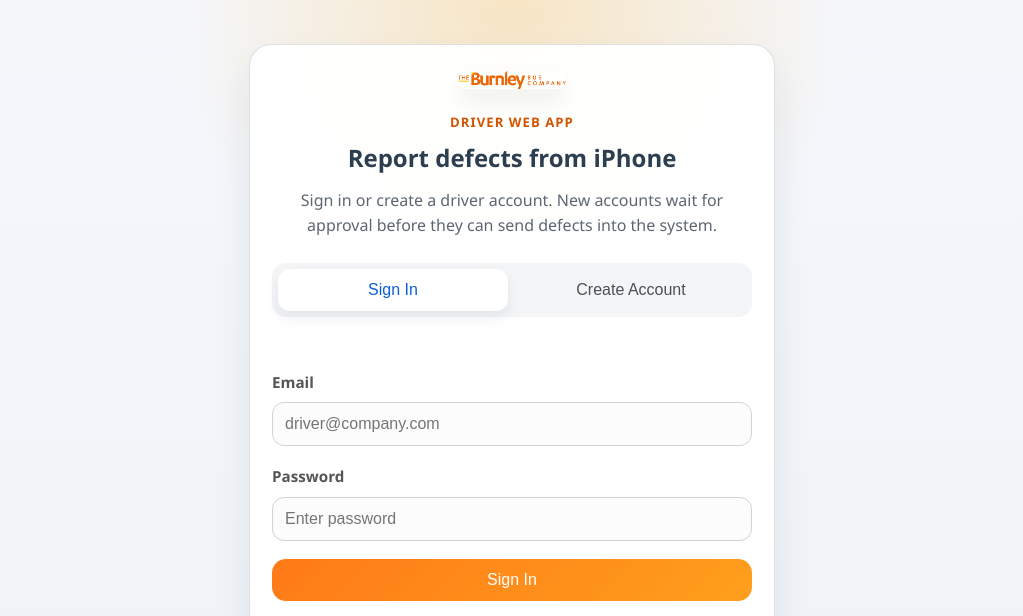
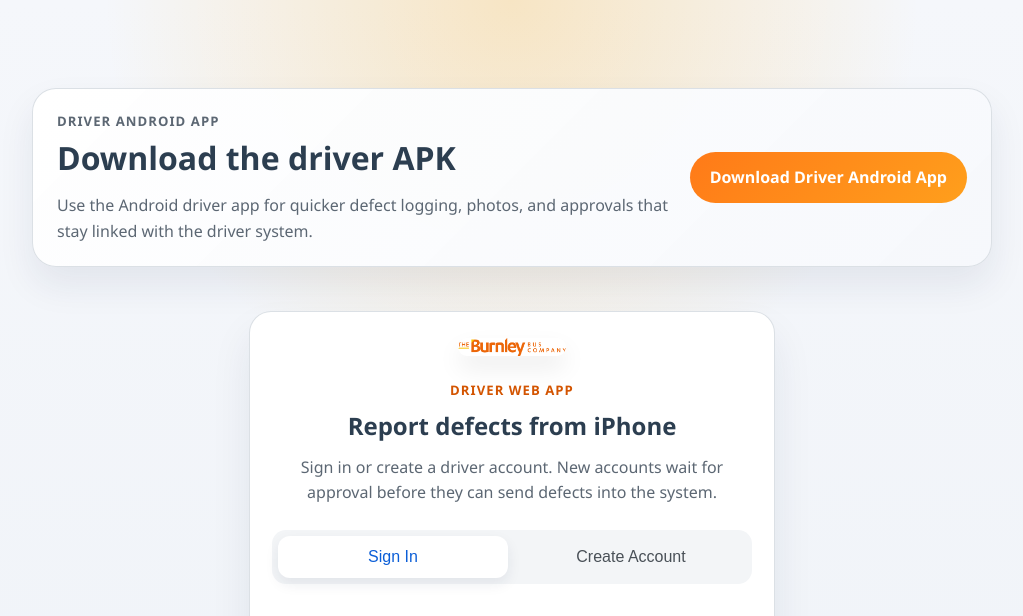
Before and after one commit to higgzymc/defectlogging, a plain HTML site: page driver-login.html in a window 1280 px wide. Shown: the top 616 px of the page, without its empty margins (128-1151 px from the left). Drawn offline with Linux system fonts and the light colour scheme; no server answers.

Commit message:
Add separate admin and driver APK downloads

```diff
--- a/driver-login.html
+++ b/driver-login.html
@@ -7,6 +7,18 @@
     <link rel="stylesheet" href="./styles.css">
 </head>
 <body class="driver-auth-body">
+    <section class="page-hero driver-download-hero">
+        <div class="page-hero-inner">
+            <div>
+                <p class="page-hero-kicker">Driver Android App</p>
+                <h2>Download the driver APK</h2>
+                <p>Use the Android driver app for quicker defect logging, photos, and approvals that stay linked with the driver system.</p>
+            </div>
+            <div class="page-hero-actions">
+                <a href="./downloads/bus-defect-logger-driver.apk" download="bus-defect-logger-driver.apk" class="hero-download-btn">Download Driver Android App</a>
+            </div>
+        </div>
+    </section>
     <main class="driver-auth-shell">
         <section class="driver-auth-card">
             <div class="driver-brand-lockup">
--- a/styles.css
+++ b/styles.css
@@ -212,6 +212,10 @@
 
 .hero-download-btn:hover {
     background: linear-gradient(135deg, #ef6c0d 0%, #f08d0b 100%);
+}
+
+.driver-download-hero {
+    margin-top: 88px;
 }
 
 /* Form and Input Elements */
```
Also changed, not shown: driver.html (+13 -0 lines), index.html (+1 -1 lines), 2 other files.
